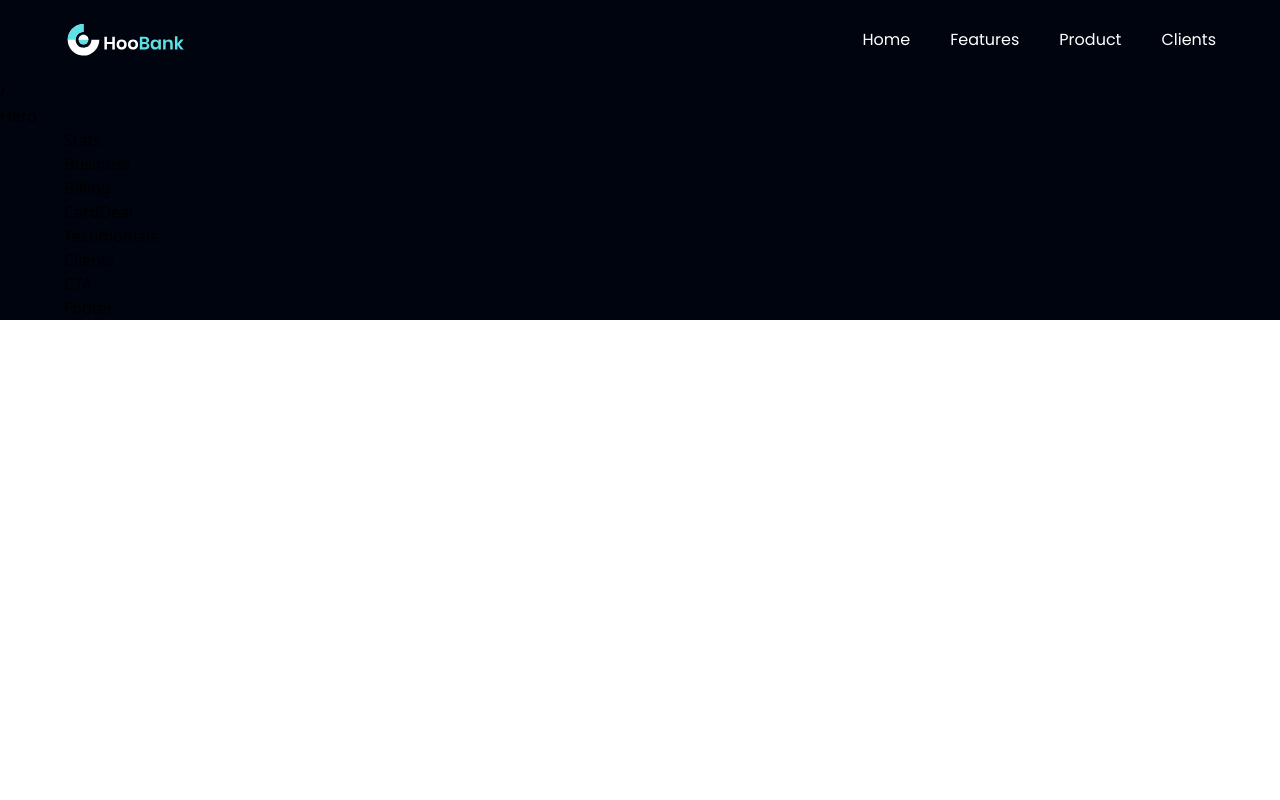
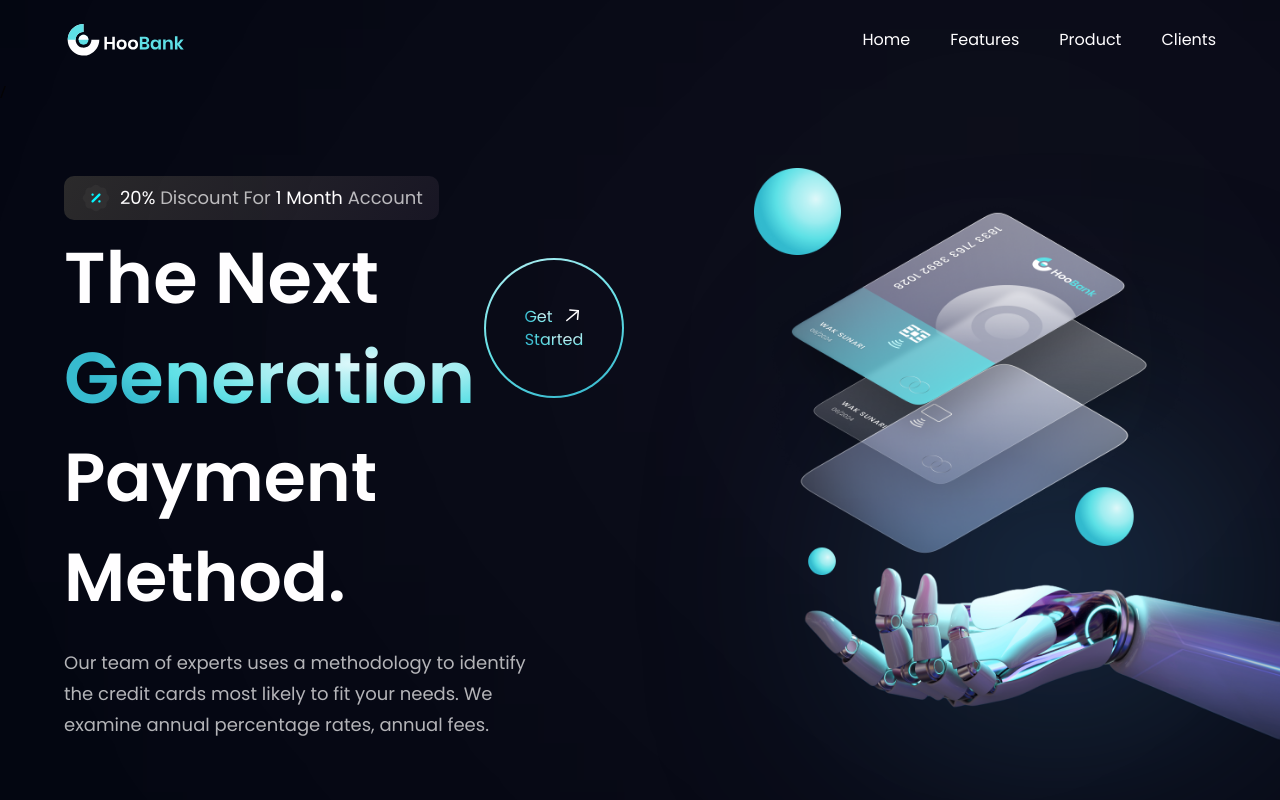
Before and after one commit to ekalrozhan/bank_modern_responsive_ui_ux_react_tailwindcss_JM, a React (Vite) app in the folder bank_modern_app/: page / in a window 1280 px wide. Shown: the top 800 px of the page. Built offline with nearby package versions, Linux system fonts and the light colour scheme.

Commit message:
Hero, Stats component

```diff
--- a/bank_modern_app/src/components/GetStarted.jsx
+++ b/bank_modern_app/src/components/GetStarted.jsx
@@ -1,9 +1,28 @@
-import React from 'react'
+import styles from "../style";
+import { arrowUp } from "../assets";
 
-const GetStarted = () => {
-  return (
-    <div>GetStarted</div>
-  )
-}
+const GetStarted = () => (
+  <div
+    className={`${styles.flexCenter} w-[140px] h-[140px] rounded-full bg-blue-gradient p-[2px] cursor-pointer`}
+  >
+    <div
+      className={`${styles.flexCenter} flex-col bg-primary w-[100%] h-[100%] rounded-full`}
+    >
+      <div className={`${styles.flexStart} flex-row`}>
+        <p className="font-poppins font-mediumtext-[18px] leading-[23px] mr-2">
+          <span className="text-gradient">Get</span>
+        </p>
+        <img
+          src={arrowUp}
+          alt="arrow"
+          className="w-[23px] h-[23px] object-contain"
+        />
+      </div>
+      <p className="font-poppins font-mediumtext-[18px] leading-[23px]">
+        <span className="text-gradient">Started</span>
+      </p>
+    </div>
+  </div>
+);
 
-export default GetStarted
+export default GetStarted;
--- a/bank_modern_app/src/components/Hero.jsx
+++ b/bank_modern_app/src/components/Hero.jsx
@@ -1,7 +1,62 @@
-import React from "react";
+import styles from "../style";
+import { discount, robot } from "../assets";
+import GetStarted from "./GetStarted";
+const Hero = () => (
+  <section id="home" className={`flex md:flex-row flex-col ${styles.paddingY}`}>
+    <div
+      className={`flex-1 ${styles.flexStart} flex-col xl:px-0 sm:px-16 px-6`}
+    >
+      <div className="flex flex-row items-center py-[6px] px-4 bg-discount-gradient rounded-[10px] mb-2">
+        <img src={discount} alt="discount" className="w-[32px] h-[32px]" />
+        <p className={`${styles.paragraph} ml-2`}>
+          <span className="text-white">20% </span>
+          Discount For <span className="text-white">1 Month </span>
+          Account
+        </p>
+      </div>
 
-const Hero = () => {
-  return <div>Hero</div>;
-};
+      <div className="flex flex-row items-center justify-between w-full">
+        <h1
+          className="flex-1 font-poppins font-semibold ss:text-[72px] text-[52px] text-white ss:leading-[100px] leading-[75px]
+        "
+        >
+          The Next <br className="sm:block hidden" />{" "}
+          <span className="text-gradient">Generation</span>
+        </h1>
+        <div className="ss:flex hidden md:mr-4 mr-0">
+          <GetStarted />
+        </div>
+      </div>
 
+      <h1
+        className="font-poppins font-semibold ss:text-[68px] text-[52px] text-white ss:leading-[100px] leading-[75px] w-full
+        "
+      >
+        Payment Method.
+      </h1>
+      <p className={`${styles.paragraph} max-w-[470px] mt-5`}>
+        Our team of experts uses a methodology to identify the credit cards most
+        likely to fit your needs. We examine annual percentage rates, annual
+        fees.
+      </p>
+    </div>
+
+    <div className={`flex-1 flex ${styles.flexCenter} md:my-0 my-10 relative`}>
+      <img
+        src={robot}
+        alt="billing"
+        className="w-[100%] h-[100%] relative z-[5]"
+      />
+      {/* gradient start */}
+      <div className="absolute z-[0] w-[40%] h-[35%] top-0 pink__gradient" />
+      <div className="absolute z-[1] w-[80%] h-[80%] rounded-full white__gradient bottom-40" />
+      <div className="absolute z-[0] w-[50%] h-[50%] right-20 bottom-20 blue__gradient" />
+      {/* gradient end */}
+    </div>
+
+    <div className={`ss:hidden ${styles.flexCenter}`}>
+      <GetStarted />
+    </div>
+  </section>
+);
 export default Hero;
--- a/bank_modern_app/src/components/Stats.jsx
+++ b/bank_modern_app/src/components/Stats.jsx
@@ -1,9 +1,19 @@
-import React from 'react'
+import { stats } from "../constants";
+import styles from "../style";
 
-const Stats = () => {
-  return (
-    <div>Stats</div>
-  )
-}
+const Stats = () => (
+  <section className={`${styles.flexCenter} flex-row flex-wrap sm:mb-20 mb-6`}>
+    {stats.map((stat) => (
+      <div key={stat.id} className={`flex-1 flex justify-start items-center flex-row m-3`} >
+        <h4 className="font-poppins font-semibold xs:text-[40.89px] text-[30.89px] xs:leading-[53.16px] leading-[43.16px] text-white">
+          {stat.value}
+        </h4>
+        <p className="font-poppins font-normal xs:text-[20.45px] text-[15.45px] xs:leading-[26.58px] leading-[21.58px] text-gradient uppercase ml-3">
+          {stat.title}
+        </p>
+      </div>
+    ))}
+  </section>
+);
 
-export default Stats
+export default Stats;
```
